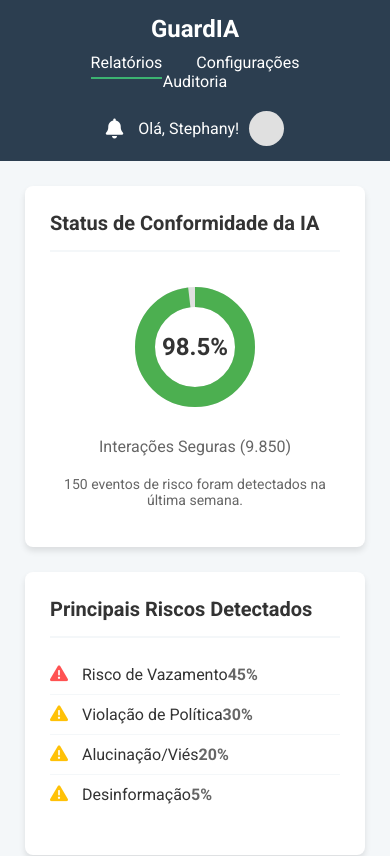
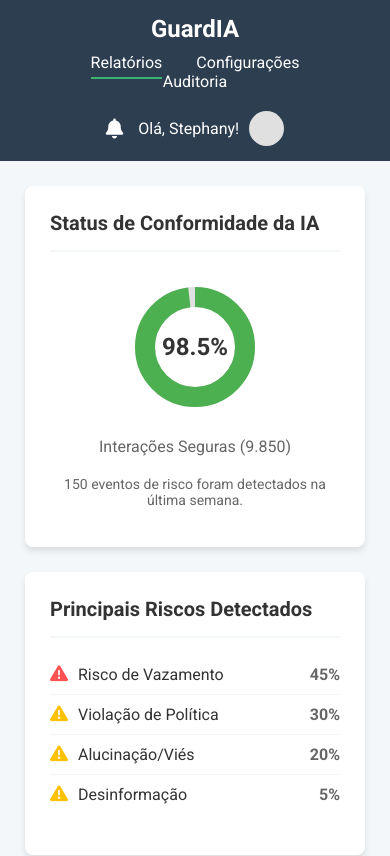
Before and after one commit to apathis/GuardIA, a plain HTML site: page index.html in a window 390 px wide. Shown: the top 856 px of the page. Drawn offline with Linux system fonts and the light colour scheme.

Commit message:
Update style.css

```diff
--- a/style.css
+++ b/style.css
@@ -64,6 +64,9 @@ body {
 
 .dashboard-container {
     padding: 25px;
+    display: grid;
+    grid-template-columns: repeat(auto-fit, minmax(300px, 1fr));
+    gap: 25px;
 }
 
 .tab-content {
@@ -84,11 +87,6 @@ body {
     padding: 25px;
     border-radius: 8px;
     box-shadow: 0 4px 6px rgba(0, 0, 0, 0.1);
-}
-.chat-card {
-    display: flex;
-    flex-direction: column;
-    height: 400px;
 }
 
 .card h2 {
@@ -137,24 +135,29 @@ body {
 
 .risk-item {
     display: flex;
+    justify-content: space-between;
     align-items: center;
-    justify-content: space-between;
     padding: 10px 0;
     border-bottom: 1px solid var(--bg-color);
+    cursor: pointer;
 }
 .risk-item:last-child {
     border-bottom: none;
 }
-.risk-item i {
+.risk-text-group {
+    display: flex;
+    align-items: center;
+    flex-grow: 1;
+}
+.risk-text-group i {
     margin-right: 10px;
     font-size: 18px;
-}
-.risk-item span {
-    flex-grow: 1;
 }
 .risk-percentage {
     font-weight: 700;
     color: var(--text-secondary);
+    width: 45px;
+    text-align: right;
 }
 
 /* Bar Chart */
@@ -391,6 +394,17 @@ td a {
     cursor: pointer;
     box-shadow: 0 4px 8px rgba(0, 0, 0, 0.1);
     z-index: 999;
+    padding: 5px;
+    flex-direction: column;
+}
+.chat-button i {
+    margin: 0;
+    font-size: 24px;
+}
+.chat-button span {
+    font-size: 10px;
+    margin-top: 2px;
+    font-weight: 700;
 }
 .chat-panel {
     position: fixed;
@@ -496,6 +510,10 @@ td a {
 }
 
 @media (max-width: 768px) {
+    .dashboard-container {
+        display: flex;
+        flex-direction: column;
+    }
     .top-bar {
         flex-direction: column;
         text-align: center;
@@ -516,4 +534,10 @@ td a {
     .chat-button {
         display: none;
     }
+    .full-width-card, .tab-content.active {
+        grid-template-columns: 1fr;
+    }
+    .risk-percentage {
+        width: 50px;
+    }
 }
```
